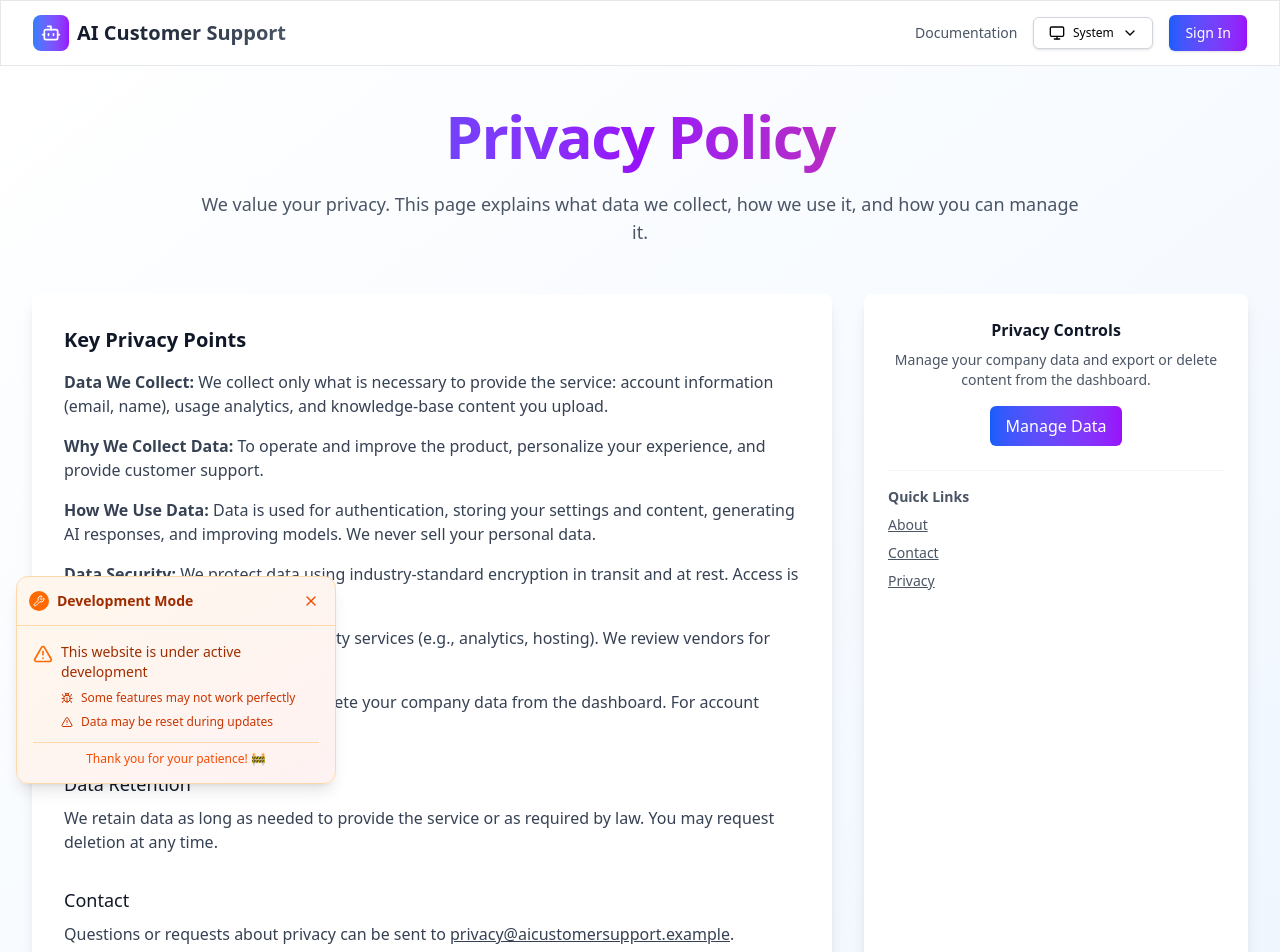
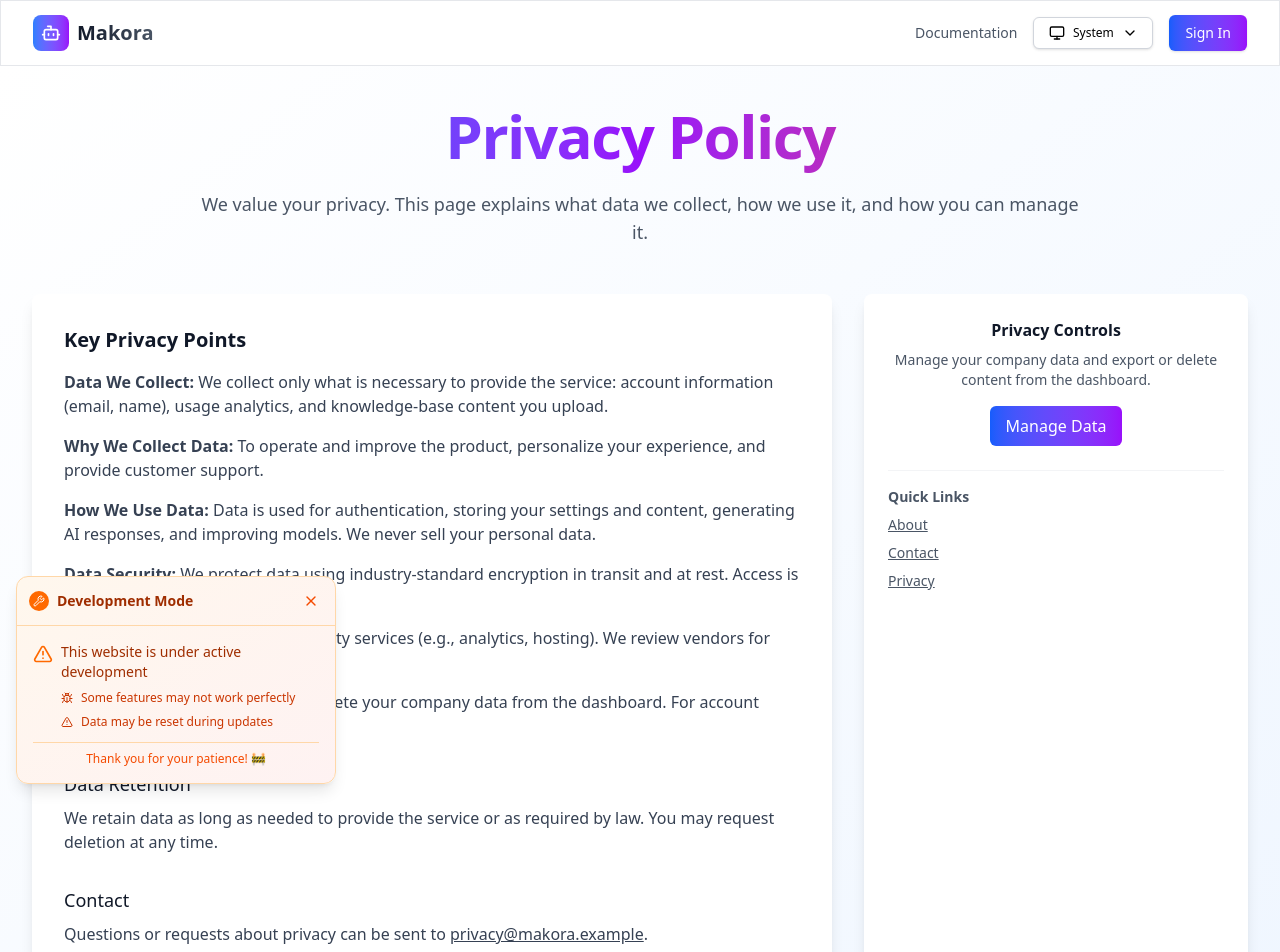
Before and after one commit to Devvrat-012/ai_customer_support, a Next.js app: page /privacy in a window 1280 px wide. Shown: the top 952 px of the page. Built offline with nearby package versions, Linux system fonts and the light colour scheme.

Commit message:
feat: update branding from AI Customer Support to Makora across the application

```diff
--- a/src/app/contact/page.tsx
+++ b/src/app/contact/page.tsx
@@ -13,7 +13,7 @@
         <div className="mt-12 grid grid-cols-1 lg:grid-cols-2 gap-8">
           <div className={`bg-white dark:bg-gray-800 p-8 rounded-lg ${shadows.card}`}>
             <h3 className="text-lg font-semibold text-gray-900 dark:text-gray-100">Get in touch</h3>
-            <p className="mt-2 text-gray-700 dark:text-gray-200">Email: <a href="mailto:help@aicustomersupport.example" className="text-primary underline">help@aicustomersupport.example</a></p>
+            <p className="mt-2 text-gray-700 dark:text-gray-200">Email: <a href="mailto:help@makora.example" className="text-primary underline">help@makora.example</a></p>
             <p className="mt-2 text-gray-700 dark:text-gray-200">Phone: +1 (555) 123-4567</p>
             <p className="mt-4 text-gray-600 dark:text-gray-400">For enterprise or press inquiries, please include your company name and a brief description.</p>
           </div>
--- a/src/app/knowledge-base/page.tsx
+++ b/src/app/knowledge-base/page.tsx
@@ -2,7 +2,7 @@
 import KnowledgeBaseManager from '@/components/dashboard/KnowledgeBaseManager';
 
 export const metadata: Metadata = {
-  title: 'Knowledge Base | AI Customer Support',
+  title: 'Knowledge Base | Makora',
   description: 'Manage your AI knowledge base for enhanced customer support',
 };
 
--- a/src/app/layout.tsx
+++ b/src/app/layout.tsx
@@ -19,8 +19,8 @@
 });
 
 export const metadata: Metadata = {
-  metadataBase: new URL('https://ai-customer-support.com'),
-  title: "AI Customer Support - Intelligent Support Solutions",
+  metadataBase: new URL('https://makora.live'),
+  title: "Makora - Intelligent Support Solutions",
   description: "Transform your customer support with AI-powered intelligent responses. Reduce response times by 90%, increase satisfaction, and scale your support team effortlessly. Start your free trial today.",
   keywords: [
     "AI customer support",
@@ -32,9 +32,9 @@
     "customer satisfaction",
     "support analytics"
   ],
-  authors: [{ name: "AI Customer Support Team" }],
-  creator: "AI Customer Support",
-  publisher: "AI Customer Support",
+  authors: [{ name: "Makora Team" }],
+  creator: "Makora",
+  publisher: "Makora",
   robots: {
     index: true,
     follow: true,
@@ -49,25 +49,25 @@
   openGraph: {
     type: 'website',
     locale: 'en_US',
-    url: 'https://ai-customer-support.com',
-    title: 'AI Customer Support - Intelligent Support Solutions',
+    url: 'https://makora.live',
+    title: 'Makora - Intelligent Support Solutions',
     description: 'Transform your customer support with AI-powered intelligent responses. Reduce response times by 90% and increase customer satisfaction.',
-    siteName: 'AI Customer Support',
+    siteName: 'Makora',
     images: [
       {
         url: '/og-image.jpg',
         width: 1200,
         height: 630,
-        alt: 'AI Customer Support Platform',
+        alt: 'Makora Platform',
       },
     ],
   },
   twitter: {
     card: 'summary_large_image',
-    title: 'AI Customer Support - Intelligent Support Solutions',
+    title: 'Makora - Intelligent Support Solutions',
     description: 'Transform your customer support with AI-powered intelligent responses. Start your free trial today.',
     images: ['/og-image.jpg'],
-    creator: '@aicustomersupport',
+    creator: '@makora',
   },
   verification: {
     google: 'your-google-verification-code',
--- a/src/app/metadata.ts
+++ b/src/app/metadata.ts
@@ -1,7 +1,7 @@
 import { Metadata } from 'next';
 
 export const metadata: Metadata = {
-  title: 'AI Customer Support - Transform Your Customer Service with AI',
+  title: 'Makora - Transform Your Customer Service with AI',
   description: 'Reduce response times by 90% with our AI-powered customer support assistant. Deliver instant, intelligent responses that increase customer satisfaction. Start your free trial today.',
   keywords: [
     'AI customer support',
@@ -16,32 +16,32 @@
     '24/7 customer support'
   ],
   alternates: {
-    canonical: 'https://ai-customer-support.com',
+    canonical: 'https://makora.live',
   },
   openGraph: {
-    title: 'AI Customer Support - Transform Your Customer Service with AI',
+    title: 'Makora - Transform Your Customer Service with AI',
     description: 'Reduce response times by 90% with AI-powered customer support. Deliver instant, intelligent responses that increase customer satisfaction.',
-    url: 'https://ai-customer-support.com',
-    siteName: 'AI Customer Support',
+    url: 'https://makora.live',
+    siteName: 'Makora',
     type: 'website',
     locale: 'en_US',
     images: [
       {
-        url: 'https://ai-customer-support.com/og-image.jpg',
+        url: 'https://makora.live/og-image.jpg',
         width: 1200,
         height: 630,
-        alt: 'AI Customer Support Platform - Transform Your Customer Service',
+        alt: 'Makora Platform - Transform Your Customer Service',
         type: 'image/jpeg',
       },
     ],
   },
   twitter: {
     card: 'summary_large_image',
-    title: 'AI Customer Support - Transform Your Customer Service with AI',
+    title: 'Makora - Transform Your Customer Service with AI',
     description: 'Reduce response times by 90% with AI-powered customer support. Start your free trial today.',
-    images: ['https://ai-customer-support.com/og-image.jpg'],
-    creator: '@aicustomersupport',
-    site: '@aicustomersupport',
+    images: ['https://makora.live/og-image.jpg'],
+    creator: '@makora',
+    site: '@makora',
   },
   robots: {
     index: true,
--- a/src/app/page.tsx
+++ b/src/app/page.tsx
@@ -13,8 +13,7 @@
   Users,
   BarChart3,
   ArrowRight,
-  CheckCircle,
-  Star
+  CheckCircle
 } from 'lucide-react';
 import Link from 'next/link';
 import Script from 'next/script';
@@ -195,7 +194,7 @@
           <div className="grid grid-cols-1 lg:grid-cols-2 gap-12 items-center">
             <div>
               <h2 className={`${typography.heading2} mb-6 bg-gradient-to-r from-gray-900 to-blue-700 dark:from-white dark:to-blue-300 bg-clip-text text-transparent`}>
-                Why choose our AI Customer Support?
+                Why choose Makora?
               </h2>
               <div className="space-y-4">
                 <div className="flex items-start space-x-3 p-4 rounded-lg bg-white dark:bg-gray-800 shadow-md hover:shadow-lg transition-shadow">
@@ -245,22 +244,31 @@
               </div>
             </div>
             <div className="lg:pl-8">
-              <Card className="border-0 shadow-2xl bg-gradient-to-br from-white to-blue-50 dark:from-gray-800 dark:to-gray-900">
-                <CardHeader className="text-center pb-2">
+              <Card className="border-0 shadow-2xl bg-gradient-to-br from-white to-green-50 dark:from-gray-800 dark:to-gray-900">
+                <CardHeader className="text-center pb-4">
                   <div className="flex justify-center mb-4">
-                    {[...Array(5)].map((_, i) => (
-                      <Star key={i} className="h-5 w-5 fill-yellow-400 text-yellow-400" />
-                    ))}
+                    <div className="p-3 bg-gradient-to-r from-green-500 to-emerald-600 rounded-full">
+                      <CheckCircle className="h-8 w-8 text-white" />
+                    </div>
                   </div>
-                  <CardTitle className="text-xl text-gray-900 dark:text-gray-100">What our customers say</CardTitle>
+                  <CardTitle className="text-xl text-gray-900 dark:text-gray-100">Supporting Every Business</CardTitle>
                 </CardHeader>
-                <CardContent className="text-center">
-                  <blockquote className="text-lg italic text-gray-600 dark:text-gray-300 mb-4">
-                    &ldquo;This AI customer support tool has transformed our business. We&rsquo;ve seen a 95% reduction in response times
-                    and our customer satisfaction scores have never been higher.&rdquo;
-                  </blockquote>
-                  <div className="font-semibold text-gray-900 dark:text-gray-100">Sarah Johnson</div>
-                  <div className="text-sm text-gray-500 dark:text-gray-400">Customer Success Manager</div>
+                <CardContent className="text-center space-y-4">
+                  <div className="p-4 bg-green-50 dark:bg-green-900/20 rounded-lg border border-green-200 dark:border-green-800">
+                    <h3 className="font-semibold text-green-800 dark:text-green-300 mb-2">🚀 Startups & Small Teams</h3>
+                    <p className="text-green-700 dark:text-green-400 text-sm">
+                      <strong>Completely FREE</strong> for startups and small businesses. We believe in supporting innovation.
+                    </p>
+                  </div>
+                  <div className="p-4 bg-blue-50 dark:bg-blue-900/20 rounded-lg border border-blue-200 dark:border-blue-800">
+                    <h3 className="font-semibold text-blue-800 dark:text-blue-300 mb-2">🏢 Large Companies</h3>
+                    <p className="text-blue-700 dark:text-blue-400 text-sm">
+                      <strong>Minimal charges</strong> with transparent pricing. No hidden fees, no surprises.
+                    </p>
+                  </div>
+                  <p className="text-sm text-gray-600 dark:text-gray-400 mt-4">
+                    Our mission: Make AI customer support accessible to everyone
+                  </p>
                 </CardContent>
               </Card>
             </div>
--- a/src/app/privacy/page.tsx
+++ b/src/app/privacy/page.tsx
@@ -44,7 +44,7 @@
 
             <div className="mt-8">
               <h3 className="text-lg font-medium text-gray-900 dark:text-gray-100">Contact</h3>
-              <p className="mt-2 text-gray-700 dark:text-gray-200">Questions or requests about privacy can be sent to <a href="mailto:privacy@aicustomersupport.example" className="text-primary underline">privacy@aicustomersupport.example</a>.</p>
+              <p className="mt-2 text-gray-700 dark:text-gray-200">Questions or requests about privacy can be sent to <a href="mailto:privacy@makora.example" className="text-primary underline">privacy@makora.example</a>.</p>
             </div>
           </section>
 
--- a/src/components/auth/SignupForm.tsx
+++ b/src/components/auth/SignupForm.tsx
@@ -87,7 +87,7 @@
         </div>
   <CardTitle className={`${typography.heading2} text-gray-900 dark:text-gray-100`}>Create your account</CardTitle>
   <CardDescription className="text-center text-gray-600 dark:text-gray-400">
-          Enter your information to get started with AI Customer Support
+          Enter your information to get started with Makora
         </CardDescription>
       </CardHeader>
       <form onSubmit={handleSubmit(onSubmit)}>
--- a/src/components/dashboard/AIChatDialog.tsx
+++ b/src/components/dashboard/AIChatDialog.tsx
@@ -374,7 +374,7 @@
             <div className="flex items-center gap-2">
               <Bot className="h-5 w-5 text-primary" />
               <div>
-                <DialogTitle>AI Customer Support Assistant</DialogTitle>
+                <DialogTitle>Makora AI Assistant</DialogTitle>
                 <DialogDescription>
                   Chat with our AI assistant for instant help and support
                 </DialogDescription>
--- a/src/components/layout/Footer.tsx
+++ b/src/components/layout/Footer.tsx
@@ -14,7 +14,7 @@
                 <Bot className="h-5 w-5 text-white" />
               </div>
               <span className="text-xl font-bold bg-gradient-to-r from-gray-900 to-gray-600 dark:from-gray-100 dark:to-gray-400 bg-clip-text text-transparent">
-                AI Customer Support
+                Makora
               </span>
             </div>
             <p className="text-gray-600 dark:text-gray-400 max-w-md">
@@ -65,7 +65,7 @@
         </div>
         <div className="border-t border-gray-200 dark:border-gray-800 mt-8 pt-8 text-center">
           <p className="text-gray-600 dark:text-gray-400">
-            &copy; 2025 AI Customer Support. All rights reserved.
+            &copy; 2025 Makora. All rights reserved.
           </p>
         </div>
       </div>
--- a/src/components/layout/Header.tsx
+++ b/src/components/layout/Header.tsx
@@ -88,11 +88,8 @@
             </div>
             <div className="flex flex-col">
               <span className="text-xl font-bold bg-gradient-to-r from-gray-900 to-gray-600 dark:from-gray-100 dark:to-gray-400 bg-clip-text text-transparent">
-                AI Customer Support
+                Makora
               </span>
-              {isDashboardPage && isHydrated && user && (
-                <span className="text-xs text-gray-500 dark:text-gray-400">Welcome back, {user.firstName}!</span>
-              )}
             </div>
           </Link>
           <div className="flex items-center space-x-4">
@@ -136,7 +133,7 @@
             )}
             <ThemeSelector />
             {showSignIn && (
-              <Button asChild className="bg-gradient-to-r from-blue-600 to-purple-600 hover:from-blue-700 hover:to-purple-700 text-white transition-all duration-300">
+              <Button asChild className="hidden sm:flex bg-gradient-to-r from-blue-600 to-purple-600 hover:from-blue-700 hover:to-purple-700 text-white transition-all duration-300">
                 <Link href="/auth/login">Sign In</Link>
               </Button>
             )}
--- a/src/lib/seo.ts
+++ b/src/lib/seo.ts
@@ -23,7 +23,7 @@
       url: fullUrl,
       type: 'website',
       locale: 'en_US',
-      siteName: 'AI Customer Support',
+      siteName: 'Makora',
       images: [
         {
           url: '/og-image.jpg',
@@ -38,7 +38,7 @@
       title,
       description,
       images: ['/og-image.jpg'],
-      creator: '@aicustomersupport',
+      creator: '@makora',
     },
     ...additionalMetadata,
   };
@@ -48,7 +48,7 @@
   homepage: {
     '@context': 'https://schema.org',
     '@type': 'SoftwareApplication',
-    name: 'AI Customer Support',
+    name: 'Makora',
     description: 'Transform your customer support with AI-powered intelligent responses. Reduce response times by 90%, increase satisfaction, and scale your support team effortlessly.',
     url: baseUrl,
     applicationCategory: 'BusinessApplication',
@@ -61,7 +61,7 @@
     },
     creator: {
       '@type': 'Organization',
-      name: 'AI Customer Support',
+      name: 'Makora',
       url: baseUrl,
     },
     featureList: [
@@ -72,19 +72,19 @@
       'Secure and reliable',
       'Easy integration',
     ],
-    screenshot: 'https://ai-customer-support.com/screenshot.jpg',
+    screenshot: 'https://makora.live/screenshot.jpg',
   },
   organization: {
     '@context': 'https://schema.org',
     '@type': 'Organization',
-    name: 'AI Customer Support',
-    url: 'https://ai-customer-support.com',
-    logo: 'https://ai-customer-support.com/logo.png',
+    name: 'Makora',
+    url: 'https://makora.live',
+    logo: 'https://makora.live/logo.png',
     description: 'Leading provider of AI-powered customer support solutions',
     contactPoint: {
       '@type': 'ContactPoint',
       contactType: 'customer service',
-      email: 'support@ai-customer-support.com',
+      email: 'support@makora.live',
     },
   },
 };
```
Also changed, not shown: src/app/documentation/page.tsx (+16 -4 lines), 1 other file (tests, documents, lock files or other folders).
